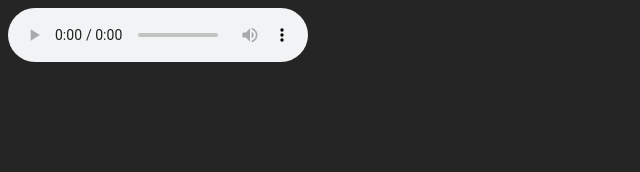
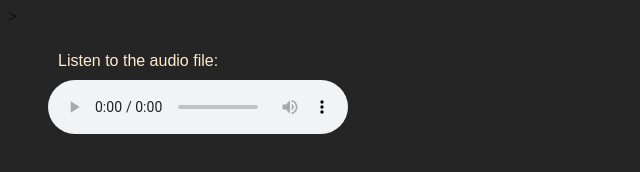
Before and after one commit to cvijander/learning-web-audio-and-video, a plain HTML site: page index.html in a window 1280 px wide. Shown: the whole page, without its empty margins (0-640 px from the left). Drawn offline with Linux system fonts and the light colour scheme.

Commit message:
Adding figure and figcaption to audio file

```diff
--- a/index.html
+++ b/index.html
@@ -14,6 +14,11 @@
     iframe {
         border: none;
     }
+    figcaption{
+        font-family: Arial, Helvetica, sans-serif;
+        color: blanchedalmond;
+        padding: 10px;
+    }
     </style>
 </head>
 <body>
@@ -24,10 +29,15 @@
     <hr/>
     <iframe src="media/video.mp4" width="640" height="360"></iframe> -->
 
-    <audio  controls>
+    ><figure>
+        <figcaption>Listen to the  audio file:</figcaption>
+
+    <audio preload="metadata" controls>
         <source src="media/audio.mp3" type="audio/mpeg" />
-        <source src="media/audio.ogg" type="audio/ogg;codecs=vorbis" >
+        <source src="media/audio.ogg" type="audio/ogg;codecs=vorbis" />
+        Sorry ... your browser does not support the audio element.
     </audio>
+    </figure>
 
 </body>
 </html>
```
